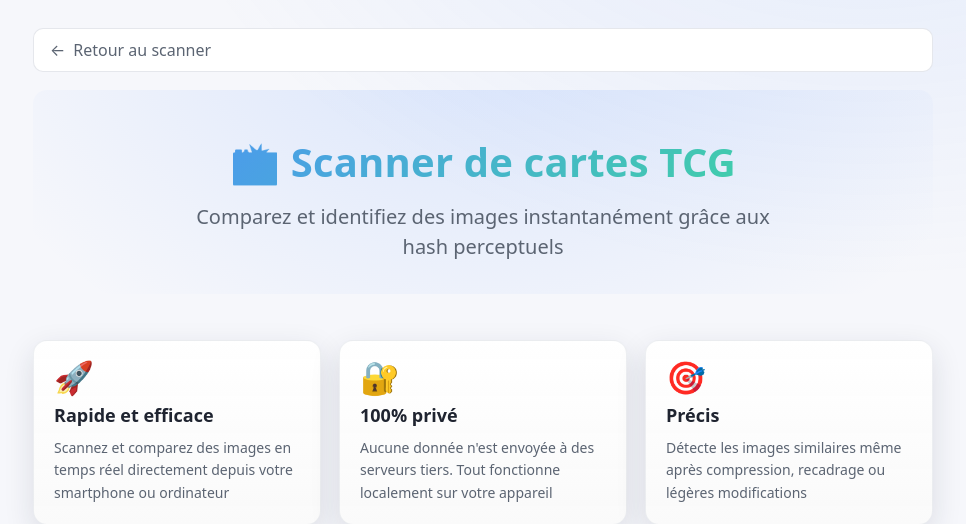
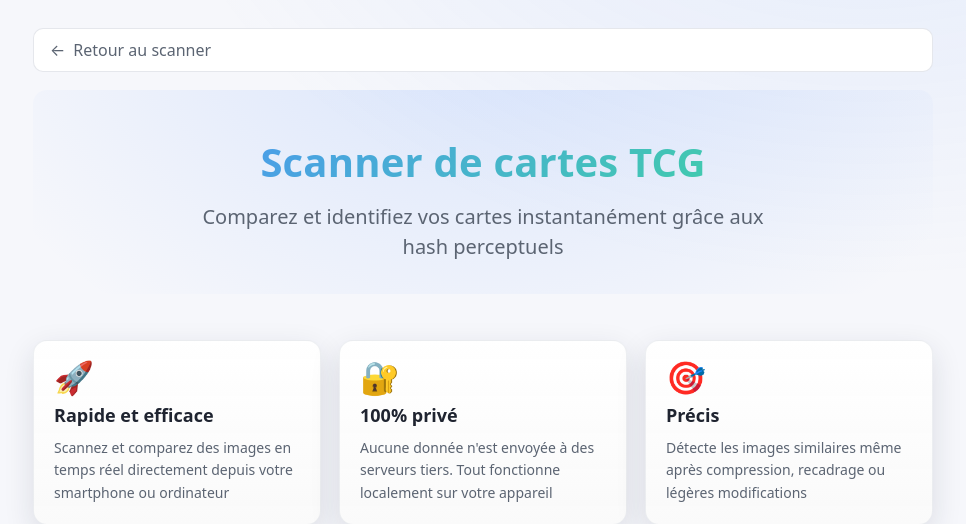
Before and after one commit to nazimboudeffa/card-scanner-fr-flask, a Flask app: page /info in a window 1280 px wide. Shown: the top 524 px of the page, without its empty margins (157-1123 px from the left). Run offline with Flask 3, Linux system fonts and the light colour scheme.

Commit message:
Update header and tagline in info.html

```diff
--- a/templates/info.html
+++ b/templates/info.html
@@ -186,9 +186,9 @@
       </a>
 
       <div class="hero">
-        <h1>📸 Scanner de cartes TCG</h1>
+        <h1>Scanner de cartes TCG</h1>
         <p class="tagline">
-          Comparez et identifiez des images instantanément grâce aux hash perceptuels
+          Comparez et identifiez vos cartes instantanément grâce aux hash perceptuels
         </p>
       </div>
 
```
